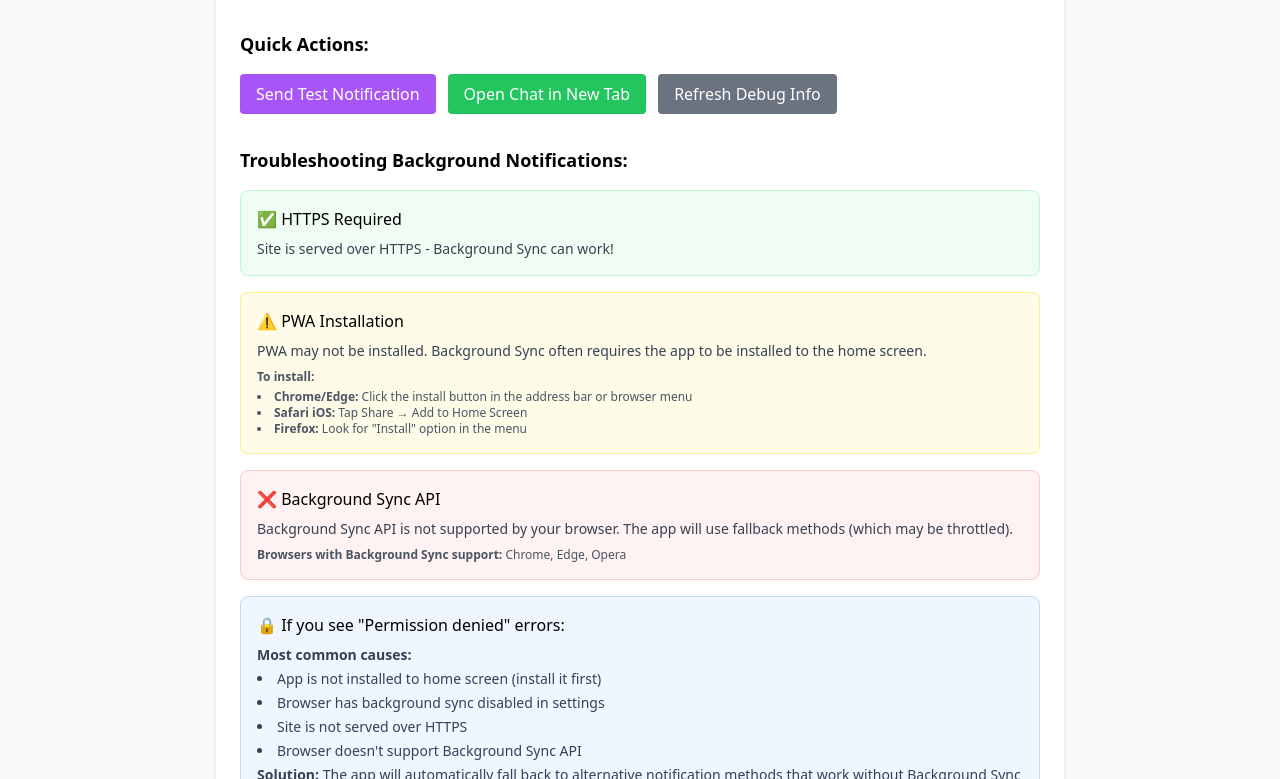
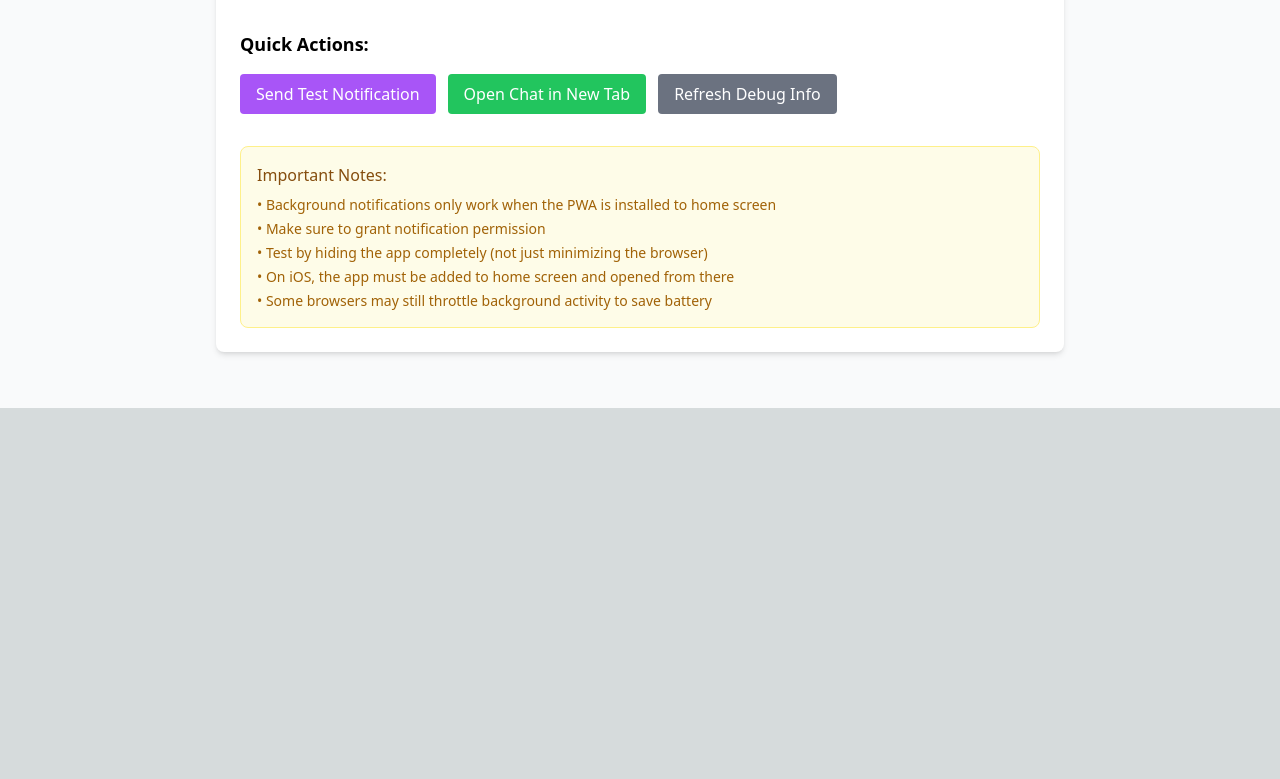
Before and after one commit to msamets/pwa-example, a Next.js app: page /test-background in a window 1280 px wide. Shown: the part 611-1390 px from the top of the page. After the commit the page ends 1019 px from the top, so only its background shows below. Built offline with nearby package versions, Linux system fonts and the light colour scheme.

Commit message:
Refactor TestBackgroundPage to improve client-side rendering and debug information gathering. Add checks for service worker and notification support, ensuring proper handling of PWA installation and HTTPS requirements. Enhance UI loading state and troubleshooting sections for better user experience.

```diff
--- a/app/test-background/page.tsx
+++ b/app/test-background/page.tsx
@@ -6,6 +6,7 @@ export default function TestBackgroundPage() {
   const [testStep, setTestStep] = useState(0)
   const [lastNotification, setLastNotification] = useState('')
   const [debugInfo, setDebugInfo] = useState<any>(null)
+  const [isClient, setIsClient] = useState(false)
 
   const testSteps = [
     'Install the PWA to your home screen (if not already done)',
@@ -16,11 +17,15 @@ export default function TestBackgroundPage() {
     'You should receive a notification!'
   ]
 
+  // Handle SSR by ensuring we're on the client side
   useEffect(() => {
+    setIsClient(true)
     gatherDebugInfo()
   }, [])
 
   const gatherDebugInfo = async () => {
+    if (typeof window === 'undefined') return
+
     const info = {
       notificationPermission: typeof Notification !== 'undefined' ? Notification.permission : 'undefined',
       isInstalled: window.matchMedia('(display-mode: standalone)').matches,
@@ -28,7 +33,8 @@ export default function TestBackgroundPage() {
       serviceWorkerReady: false,
       backgroundSyncSupported: false,
       periodicSyncSupported: false,
-      userAgent: navigator.userAgent
+      userAgent: navigator.userAgent,
+      isSecure: window.location.protocol === 'https:' || window.location.hostname === 'localhost'
     }
 
     if ('serviceWorker' in navigator) {
@@ -46,7 +52,11 @@ export default function TestBackgroundPage() {
   }
 
   const testNotification = async () => {
-    if ('serviceWorker' in navigator) {
+    if (typeof window === 'undefined' || !('serviceWorker' in navigator)) {
+      setLastNotification('Service Worker not available')
+      return
+    }
+
     try {
       const registration = await navigator.serviceWorker.ready
       await registration.showNotification('Test Background Notification', {
@@ -60,24 +70,44 @@ export default function TestBackgroundPage() {
       setLastNotification(`Error: ${error}`)
     }
   }
+
+  const requestPermission = async () => {
+    if (typeof window === 'undefined' || !('Notification' in window)) {
+      setLastNotification('Notifications not supported')
+      return
     }
 
-  const requestPermission = async () => {
-    if ('Notification' in window) {
+    try {
       const permission = await Notification.requestPermission()
       setLastNotification(`Permission: ${permission}`)
       gatherDebugInfo()
+    } catch (error) {
+      setLastNotification(`Permission error: ${error}`)
     }
   }
 
   const isStepComplete = (step: number) => {
-    if (!debugInfo) return false
+    if (!debugInfo || !isClient) return false
 
     switch (step) {
       case 0: return debugInfo.isInstalled
       case 1: return debugInfo.notificationPermission === 'granted'
       default: return false
     }
+  }
+
+  // Don't render until we're on the client side
+  if (!isClient) {
+    return (
+      <div className="max-w-4xl mx-auto p-6">
+        <div className="bg-white rounded-lg shadow-md p-6">
+          <h1 className="text-2xl font-bold text-gray-900 mb-6">Background Notification Test</h1>
+          <div className="text-center py-8">
+            <div className="animate-pulse">Loading...</div>
+          </div>
+        </div>
+      </div>
+    )
   }
 
   return (
@@ -186,8 +216,8 @@ export default function TestBackgroundPage() {
                 </div>
                 <div>
                   <span className="font-medium">HTTPS:</span>
-                  <span className={`ml-2 ${window.location.protocol === 'https:' || window.location.hostname === 'localhost' ? 'text-green-600' : 'text-red-600'}`}>
-                    {window.location.protocol === 'https:' || window.location.hostname === 'localhost' ? 'Yes' : 'No'}
+                  <span className={`ml-2 ${debugInfo.isSecure ? 'text-green-600' : 'text-red-600'}`}>
+                    {debugInfo.isSecure ? 'Yes' : 'No'}
                   </span>
                 </div>
               </div>
@@ -200,21 +230,22 @@ export default function TestBackgroundPage() {
         )}
 
         {/* Troubleshooting Section */}
+        {debugInfo && (
           <div className="mb-8">
             <h2 className="text-lg font-semibold mb-4">Troubleshooting Background Notifications:</h2>
             <div className="space-y-4">
               {/* HTTPS Check */}
               <div className={`p-4 rounded-lg border ${
-              (window.location.protocol === 'https:' || window.location.hostname === 'localhost')
+                debugInfo.isSecure
                   ? 'bg-green-50 border-green-200'
                   : 'bg-red-50 border-red-200'
               }`}>
                 <h3 className="font-medium mb-2">
-                {(window.location.protocol === 'https:' || window.location.hostname === 'localhost') ? '✅' : '❌'}
+                  {debugInfo.isSecure ? '✅' : '❌'}
                   {' '}HTTPS Required
                 </h3>
                 <p className="text-sm text-gray-700">
-                {(window.location.protocol === 'https:' || window.location.hostname === 'localhost')
+                  {debugInfo.isSecure
                     ? 'Site is served over HTTPS - Background Sync can work!'
                     : 'Background Sync requires HTTPS. Please use https:// or serve from localhost for development.'
                   }
@@ -223,21 +254,21 @@ export default function TestBackgroundPage() {
 
               {/* PWA Installation Check */}
               <div className={`p-4 rounded-lg border ${
-              debugInfo?.isInstalled
+                debugInfo.isInstalled
                   ? 'bg-green-50 border-green-200'
                   : 'bg-yellow-50 border-yellow-200'
               }`}>
                 <h3 className="font-medium mb-2">
-                {debugInfo?.isInstalled ? '✅' : '⚠️'}
+                  {debugInfo.isInstalled ? '✅' : '⚠️'}
                   {' '}PWA Installation
                 </h3>
                 <p className="text-sm text-gray-700 mb-2">
-                {debugInfo?.isInstalled
+                  {debugInfo.isInstalled
                     ? 'PWA is installed to home screen - Background Sync should work!'
                     : 'PWA may not be installed. Background Sync often requires the app to be installed to the home screen.'
                   }
                 </p>
-              {!debugInfo?.isInstalled && (
+                {!debugInfo.isInstalled && (
                   <div className="text-xs text-gray-600">
                     <strong>To install:</strong>
                     <ul className="list-disc list-inside mt-1">
@@ -251,21 +282,21 @@ export default function TestBackgroundPage() {
 
               {/* Background Sync Support */}
               <div className={`p-4 rounded-lg border ${
-              debugInfo?.backgroundSyncSupported
+                debugInfo.backgroundSyncSupported
                   ? 'bg-green-50 border-green-200'
                   : 'bg-red-50 border-red-200'
               }`}>
                 <h3 className="font-medium mb-2">
-                {debugInfo?.backgroundSyncSupported ? '✅' : '❌'}
+                  {debugInfo.backgroundSyncSupported ? '✅' : '❌'}
                   {' '}Background Sync API
                 </h3>
                 <p className="text-sm text-gray-700">
-                {debugInfo?.backgroundSyncSupported
+                  {debugInfo.backgroundSyncSupported
                     ? 'Background Sync API is supported by your browser!'
                     : 'Background Sync API is not supported by your browser. The app will use fallback methods (which may be throttled).'
                   }
                 </p>
-              {!debugInfo?.backgroundSyncSupported && (
+                {!debugInfo.backgroundSyncSupported && (
                   <div className="text-xs text-gray-600 mt-2">
                     <strong>Browsers with Background Sync support:</strong> Chrome, Edge, Opera
                   </div>
@@ -288,6 +319,7 @@ export default function TestBackgroundPage() {
               </div>
             </div>
           </div>
+        )}
 
         {/* Status Messages */}
         {lastNotification && (
```
Lines whose indentation alone changed are shown as unchanged.
